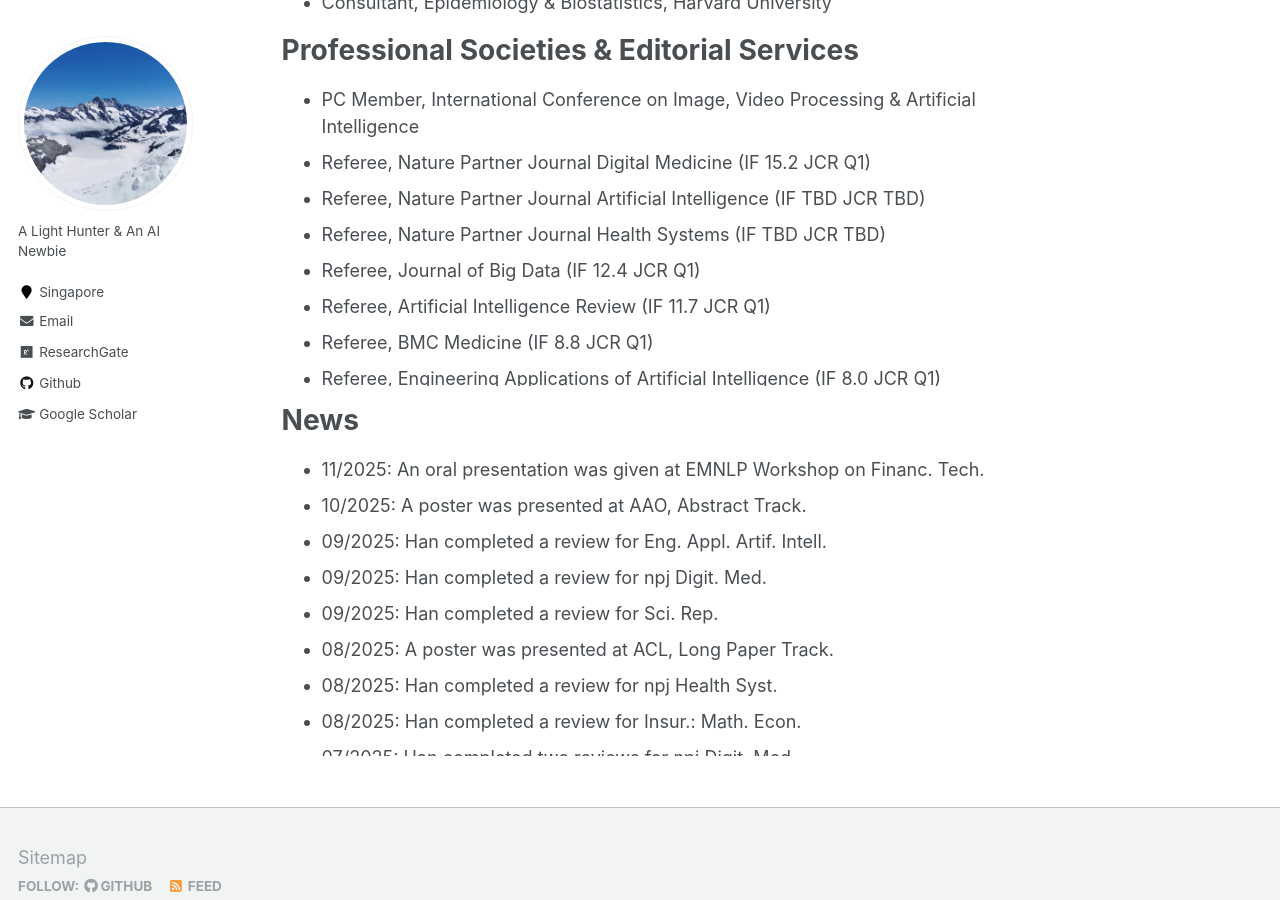
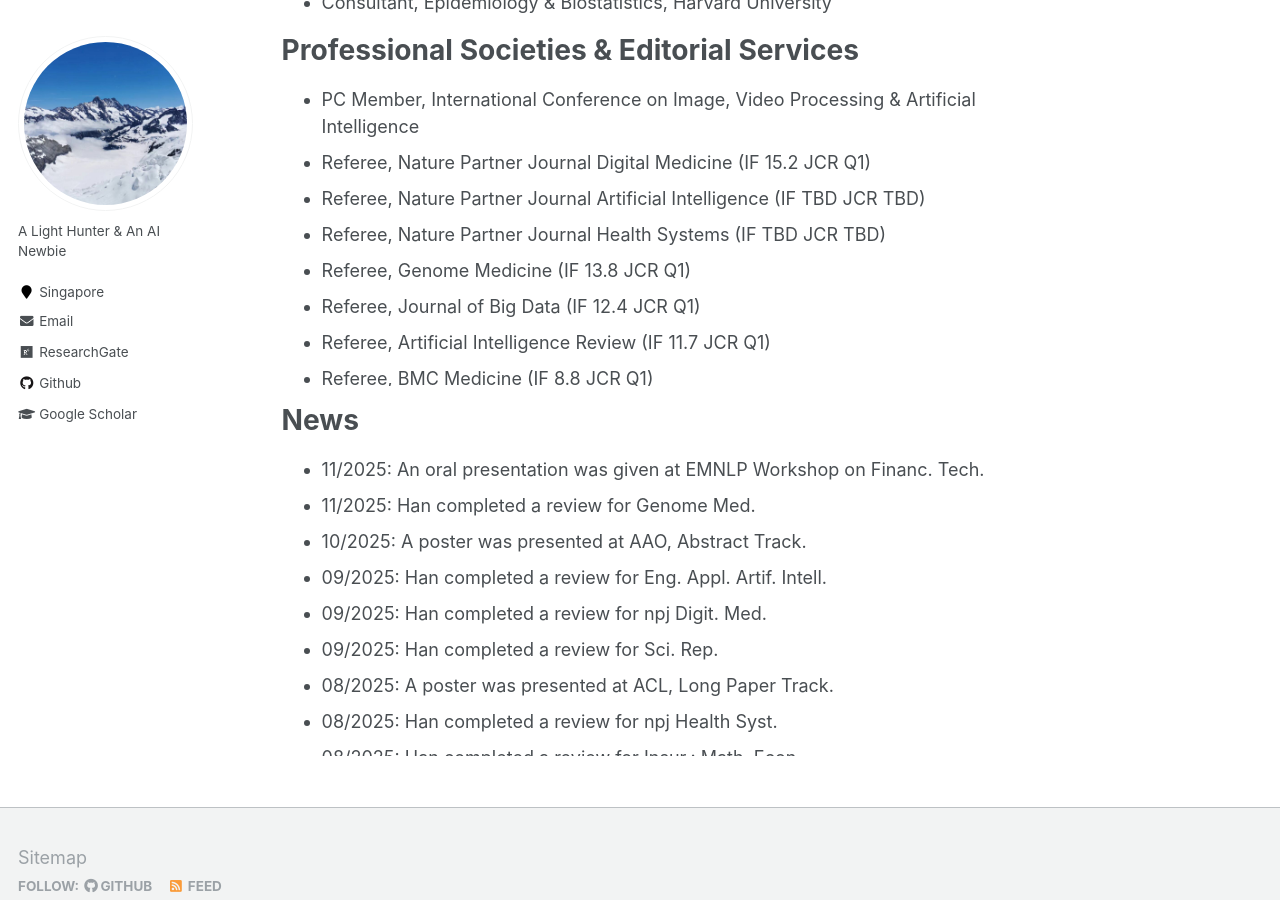
Before and after one commit to Han-Yuan-Med/Han-Yuan-Med.github.io, a Jekyll site: the page built from _pages/about.md, in a window 1280 px wide and 900 px high, scrolled down 905 px. Built offline with Jekyll 4.4.1, drawn with Linux system fonts in a browser that asks for light colours.

Commit message:
Update about.md

```diff
--- a/_pages/about.md
+++ b/_pages/about.md
@@ -27,6 +27,7 @@
   <li>Referee, Nature Partner Journal Digital Medicine (IF 15.2 JCR Q1)</li>
   <li>Referee, Nature Partner Journal Artificial Intelligence (IF TBD JCR TBD)</li>
   <li>Referee, Nature Partner Journal Health Systems (IF TBD JCR TBD)</li>
+  <li>Referee, Genome Medicine (IF 13.8 JCR Q1)</li>
   <li>Referee, Journal of Big Data (IF 12.4  JCR Q1)</li>
   <li>Referee, Artificial Intelligence Review (IF 11.7 JCR Q1)</li>
   <li>Referee, BMC Medicine (IF 8.8 JCR Q1)</li>
@@ -57,6 +58,7 @@
 # News
 <ul style="width: auto; height: 300px; overflow: auto">
   <li>11/2025: An oral presentation was given at EMNLP Workshop on Financ. Tech.</li>
+  <li>11/2025: Han completed a review for Genome Med.</li>
   <li>10/2025: A poster was presented at AAO, Abstract Track.</li>
   <li>09/2025: Han completed a review for Eng. Appl. Artif. Intell.</li>
   <li>09/2025: Han completed a review for npj Digit. Med.</li>
```
